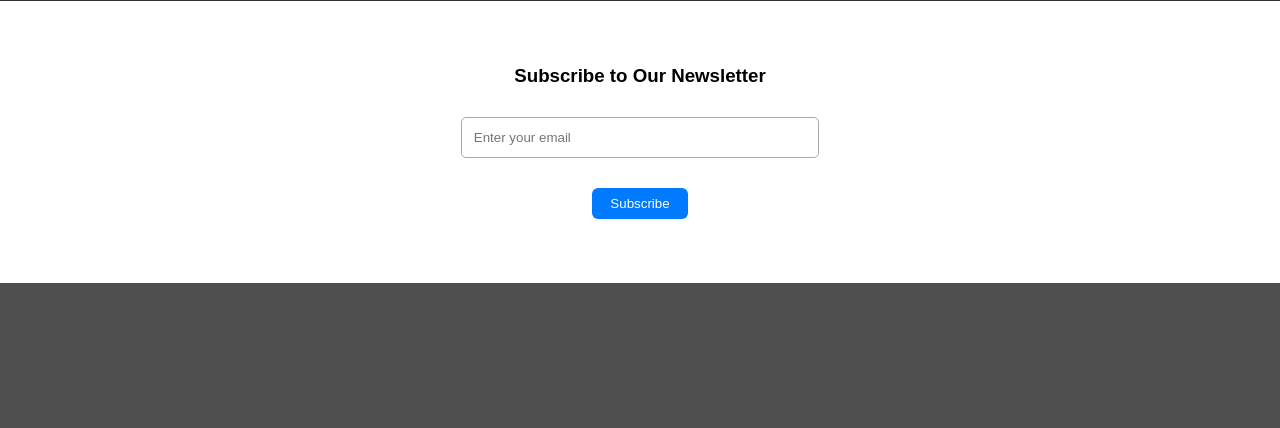
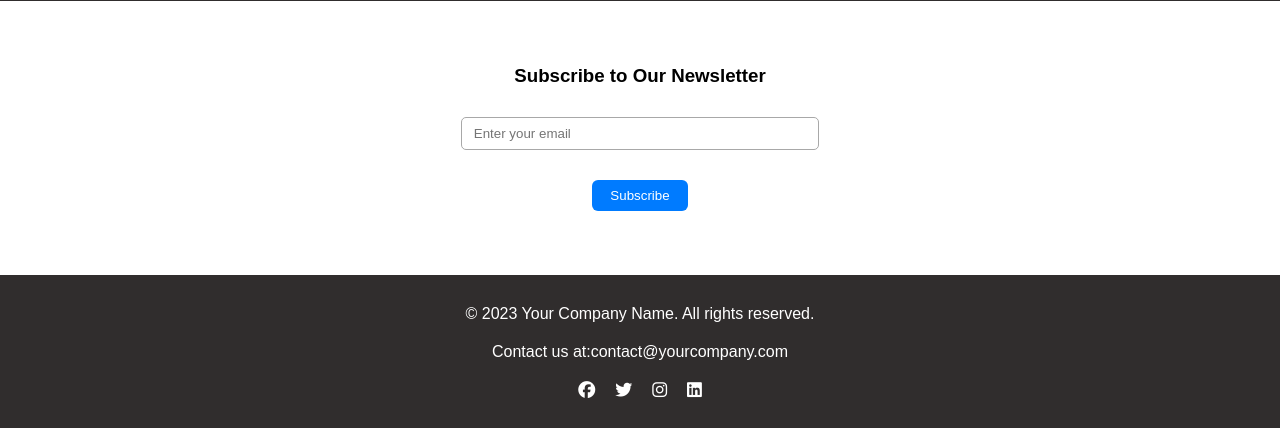
Before and after one commit to tinadjurkovic/Brainster-Challenges, a PHP site: page / in a window 1280 px wide. Shown: the part 1812-2240 px from the top of the page. Before the commit the page ends 2095 px from the top, so only its background shows below. Run offline with PHP 8.4, Linux system fonts and the light colour scheme; some libraries are stand-ins or nearby versions.

Commit message:
Footer: completed

```diff
--- a/Challenge - GIT - 01 - Konstantina-Gjurkovic/index.html
+++ b/Challenge - GIT - 01 - Konstantina-Gjurkovic/index.html
@@ -121,5 +121,19 @@
         <button>Subscribe</button>
       </section>
     </main>
+    <footer class="bg-color-dark">
+      <div class="ftr">
+        <div class="content">
+          <p>&copy 2023 Your Company Name. All rights reserved.</p>
+          <p>Contact us at:contact@yourcompany.com</p>
+        </div>
+        <div class="socials">
+          <i class="fa-brands fa-facebook"></i>
+          <i class="fa-brands fa-twitter"></i>
+          <i class="fa-brands fa-instagram"></i>
+          <i class="fa-brands fa-linkedin"></i>
+        </div>
+      </div>
+    </footer>
   </body>
 </html>
--- a/Challenge - GIT - 01 - Konstantina-Gjurkovic/style.css
+++ b/Challenge - GIT - 01 - Konstantina-Gjurkovic/style.css
@@ -184,7 +184,7 @@ hr {
 
 input {
   width: 40%;
-  padding: 12px;
+  padding: 8px 12px;
   border: 1px solid #a8a8a8;
   border-radius: 5px;
 }
@@ -206,3 +206,30 @@ button {
 button:hover {
   background-color: #0056b3;
 }
+
+.ftr {
+  padding: 30px;
+  display: flex;
+  flex-direction: column;
+  gap: 20px;
+  justify-content: center;
+  align-items: center;
+  color: white;
+}
+
+.ftr .content {
+  display: flex;
+  flex-direction: column;
+  align-items: center;
+  gap: 20px;
+}
+
+.socials {
+  display: flex;
+  gap: 20px;
+}
+
+.socials i {
+  font-size: 17px;
+  cursor: pointer;
+}
```
